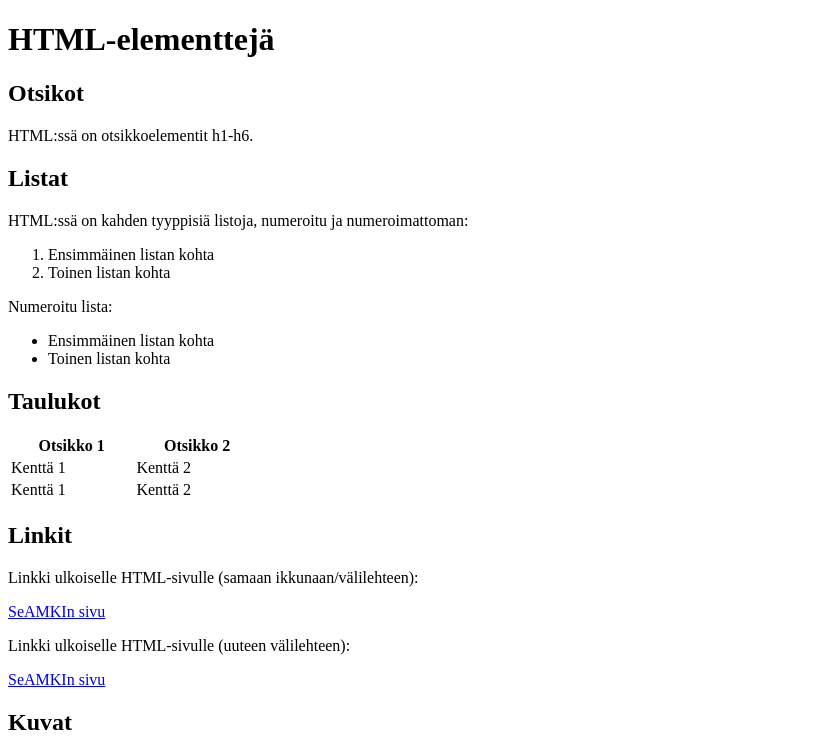
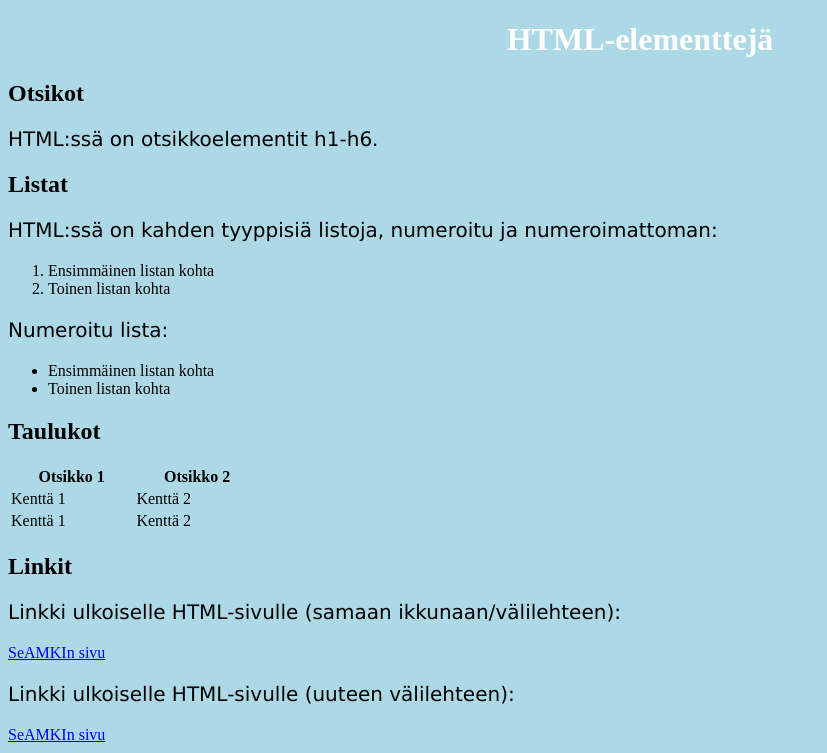
Before and after one commit to Ehkae/KL00CT67, a plain HTML site: page elementteja.html in a window 1280 px wide. Shown: the top 753 px of the page, without its empty margins (0-827 px from the left). Drawn offline with Linux system fonts and the light colour scheme.

Commit message:
tehtävä 5 palautus

```diff
--- a/elementteja.html
+++ b/elementteja.html
@@ -2,6 +2,7 @@
 <html lang="fi">
 <head>
     <meta charset="UTF-8">
+    <link rel="stylesheet" href="tyylit/tyylit_t5.css">
     <meta name="viewport" content="width=device-width, initial-scale=1.0">
     <title>Elementtejä</title>
 </head>
--- /dev/null
+++ b/tyylit/tyylit_t5.css
@@ -0,0 +1,13 @@
+body {
+  background-color: lightblue;
+}
+
+h1 {
+  color: white;
+  text-align: center;
+}
+
+p {
+  font-family: verdana;
+  font-size: 20px;
+}
```
